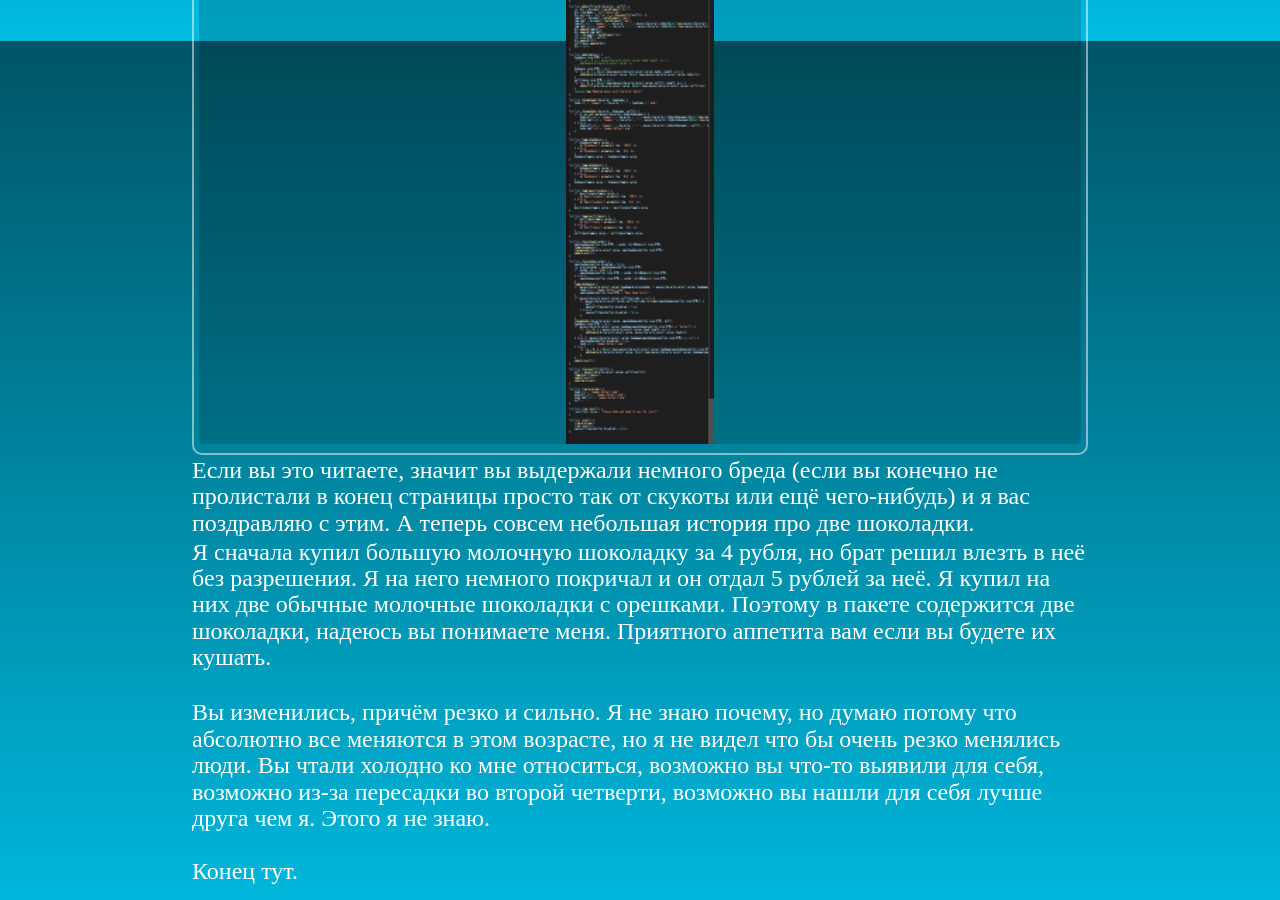
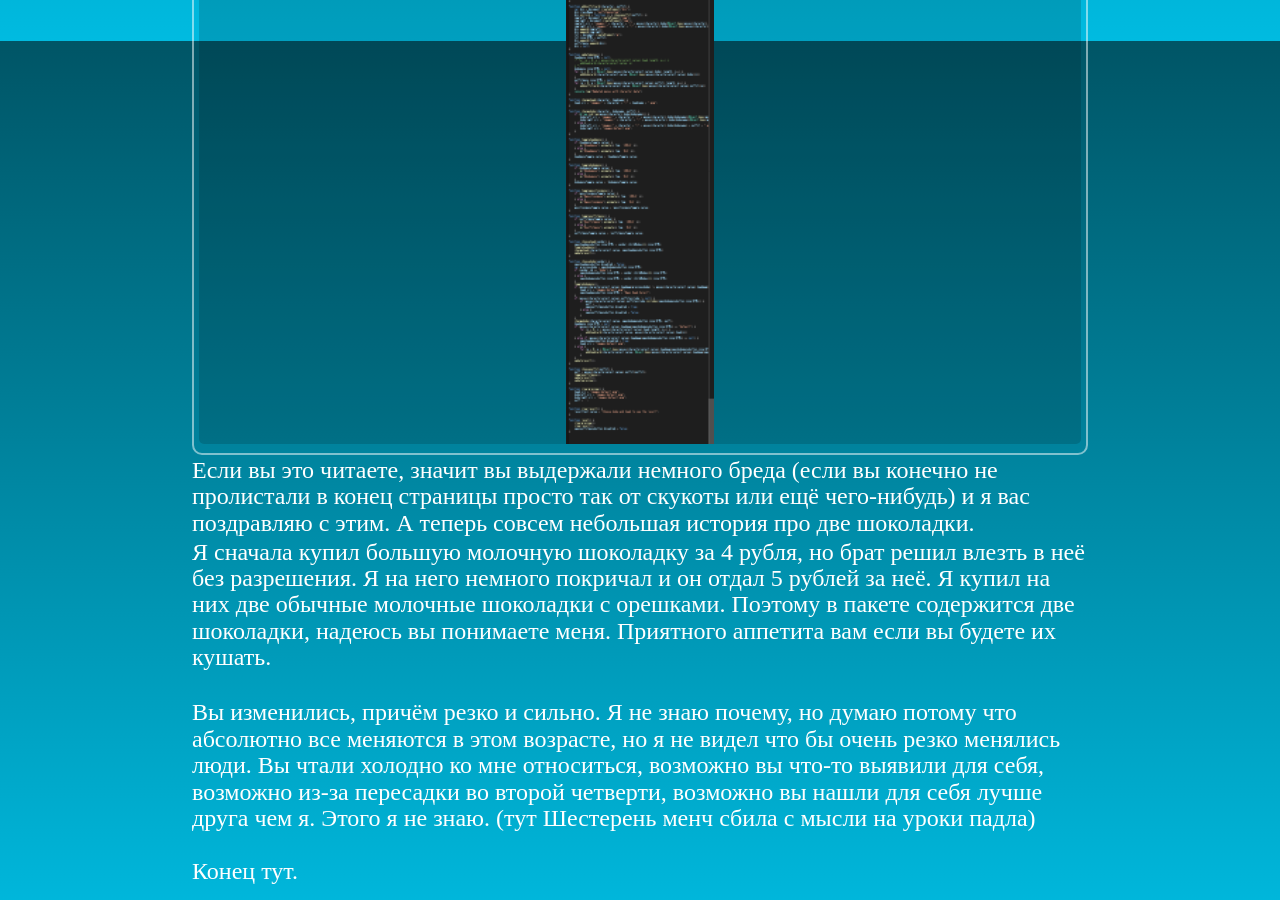
Before and after one commit to catink123/catink123.github.io, a Jekyll site: the page built from secret/index.html, in a window 1280 px wide and 900 px high, scrolled down 5359 px. Built offline with Jekyll 4.4.1, drawn with Linux system fonts in a browser that asks for light colours; some web fonts are replaced.

Commit message:
Update index.html

```diff
--- a/secret/index.html
+++ b/secret/index.html
@@ -42,5 +42,5 @@
     </div>
     <p>Если вы это читаете, значит вы выдержали немного бреда (если вы конечно не пролистали в конец страницы просто так от скукоты или ещё чего-нибудь) и я вас поздравляю с этим. А теперь совсем небольшая история про две шоколадки.</p>
     <p>Я сначала купил большую молочную шоколадку за 4 рубля, но брат решил влезть в неё без разрешения. Я на него немного покричал и он отдал 5 рублей за неё. Я купил на них две обычные молочные шоколадки с орешками. Поэтому в пакете содержится две шоколадки, надеюсь вы понимаете меня. Приятного аппетита вам если вы будете их кушать.</p>
-    <p><br>Вы изменились, причём резко и сильно. Я не знаю почему, но думаю потому что абсолютно все меняются в этом возрасте, но я не видел что бы очень резко менялись люди. Вы чтали холодно ко мне относиться, возможно вы что-то выявили для себя, возможно из-за пересадки во второй четверти, возможно вы нашли для себя лучше друга чем я. Этого я не знаю.<br><br>Конец тут.</p>
+    <p><br>Вы изменились, причём резко и сильно. Я не знаю почему, но думаю потому что абсолютно все меняются в этом возрасте, но я не видел что бы очень резко менялись люди. Вы чтали холодно ко мне относиться, возможно вы что-то выявили для себя, возможно из-за пересадки во второй четверти, возможно вы нашли для себя лучше друга чем я. Этого я не знаю. (тут Шестерень менч сбила с мысли на уроки падла)<br><br>Конец тут.</p>
 </div>
```
